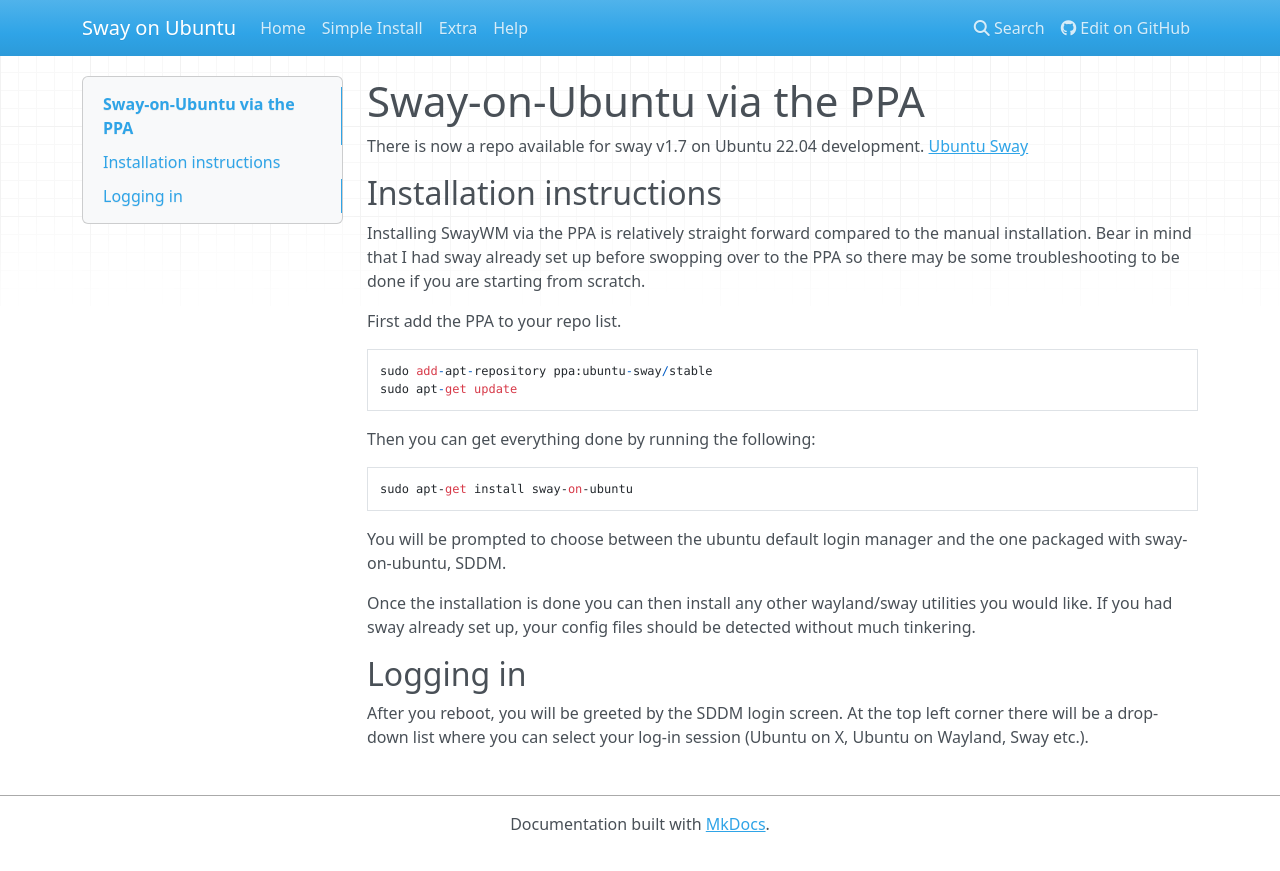
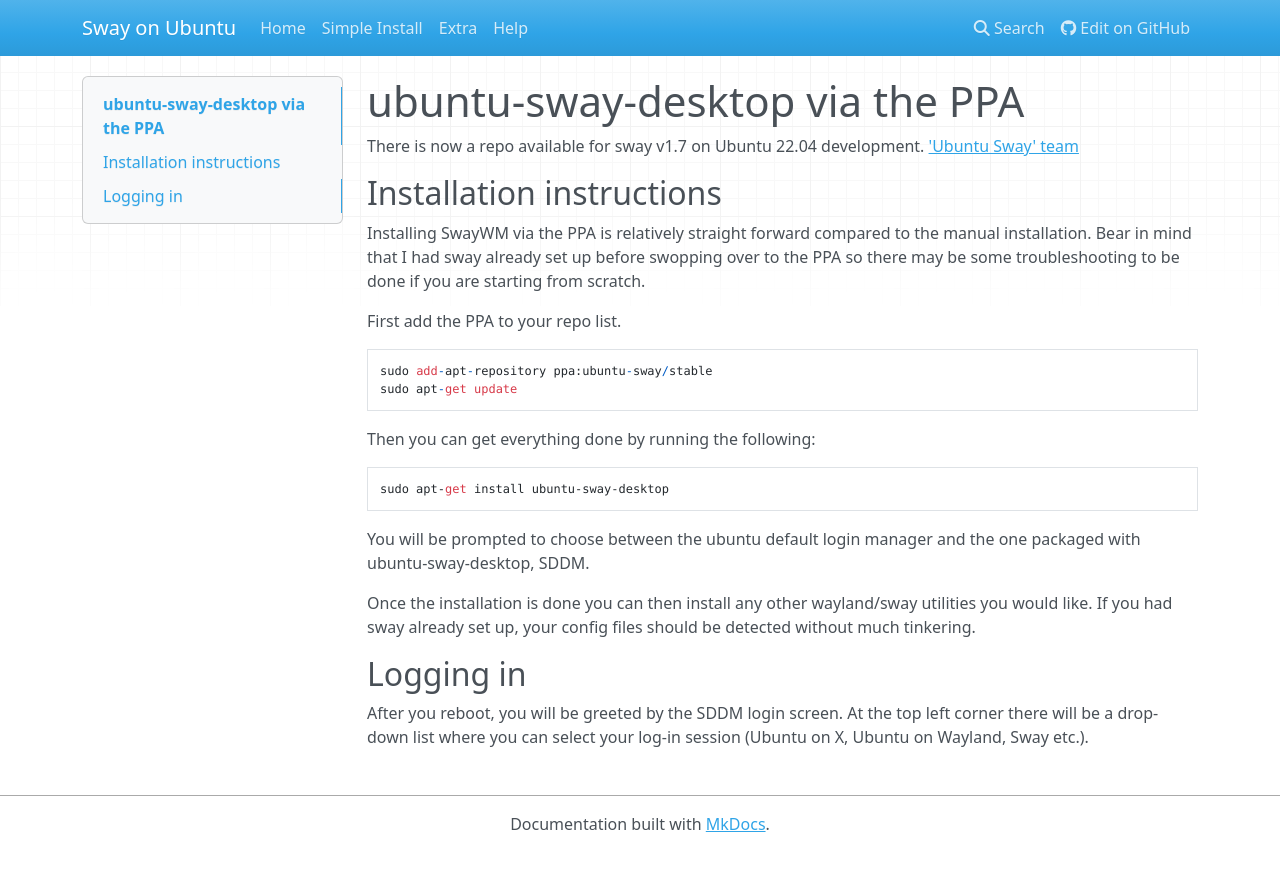
Before and after one commit to Llandy3d/sway-on-ubuntu, an MkDocs documentation site: the page built from docs/ppa_sway-on-ubuntu.md, in a window 1280 px wide. Shown: the top 871 px of the page. Built offline with MkDocs 1.6.1, drawn with Linux system fonts in a browser that asks for light colours; nearby versions of some CDN libraries.

Commit message:
adding ppa instructions

````diff
--- a/docs/ppa_sway-on-ubuntu.md
+++ b/docs/ppa_sway-on-ubuntu.md
@@ -1,6 +1,6 @@
-# Sway-on-Ubuntu via the PPA
+# ubuntu-sway-desktop via the PPA
 
-There is now a repo available for sway v1.7 on Ubuntu 22.04 development. [Ubuntu Sway](https://launchpad.net/~ubuntu-sway/+archive/ubuntu/stable)
+There is now a repo available for sway v1.7 on Ubuntu 22.04 development. ['Ubuntu Sway' team](https://launchpad.net/~ubuntu-sway/+archive/ubuntu/stable)
 
 ## Installation instructions
 
@@ -15,10 +15,10 @@
 Then you can get everything done by running the following:
 
 ```
-sudo apt-get install sway-on-ubuntu
+sudo apt-get install ubuntu-sway-desktop
 ```
 
-You will be prompted to choose between the ubuntu default login manager and the one packaged with sway-on-ubuntu, SDDM.
+You will be prompted to choose between the ubuntu default login manager and the one packaged with ubuntu-sway-desktop, SDDM.
 
 Once the installation is done you can then install any other wayland/sway utilities you would like. If you had sway already set up, your config files should be detected without much tinkering.
 
````
Also changed, not shown: docs/index.md (+1 -1 lines).
